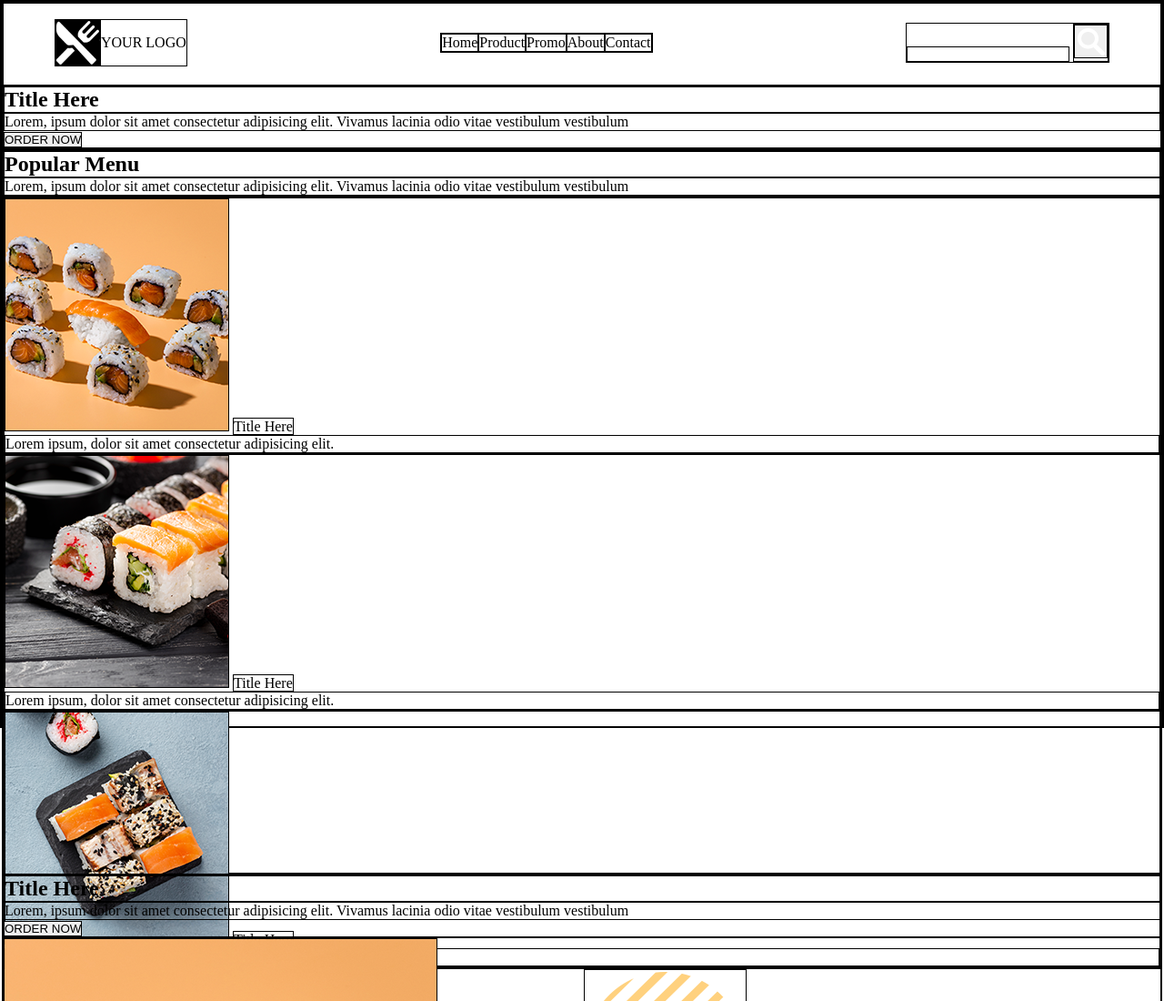
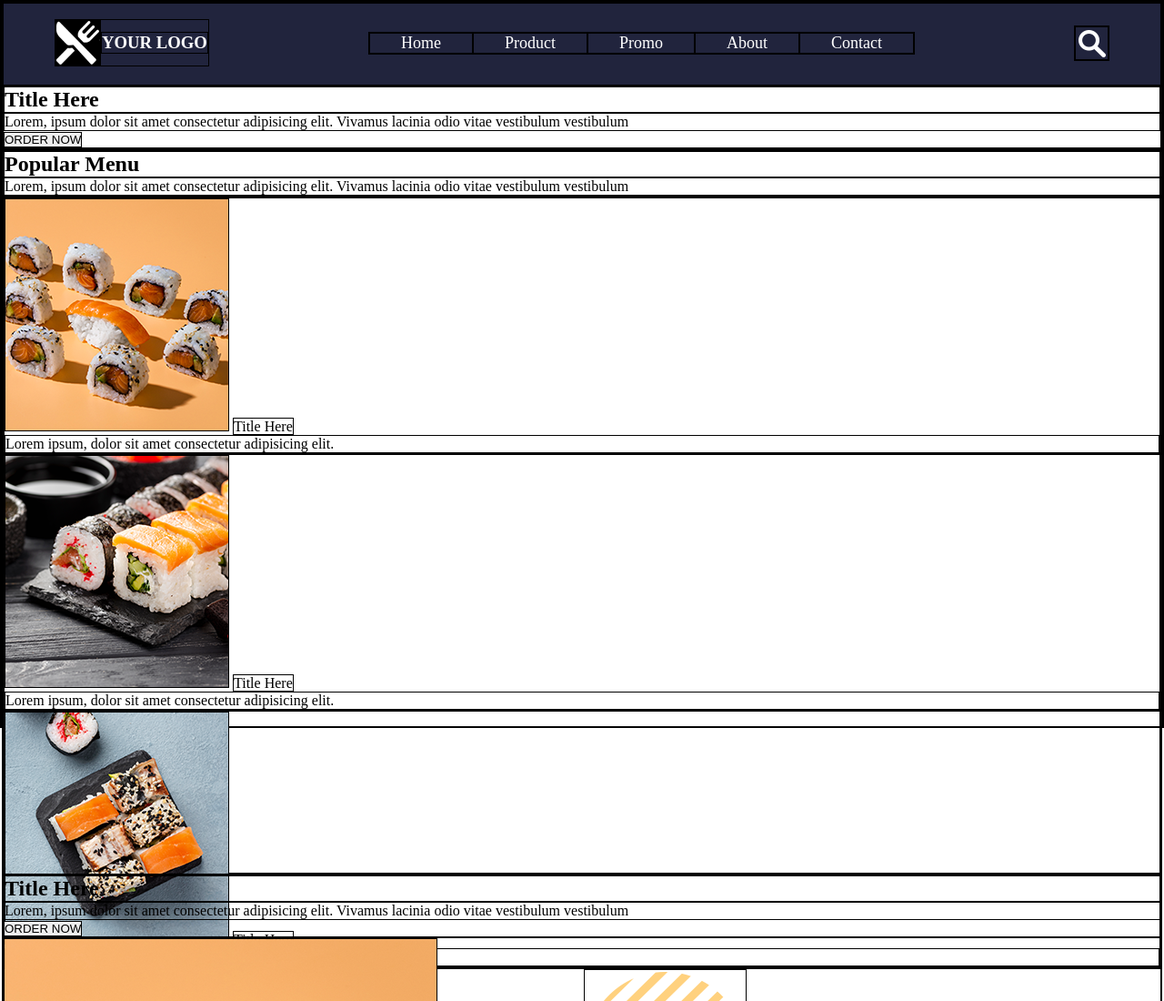
Before and after one commit to godcl1623/markups, a website: page example01/public/index.html in a window 1280 px wide. Shown: the top 1100 px of the page at 91% size. Drawn offline with Linux system fonts and the light colour scheme.

Commit message:
markups - develop - 내비게이션 바 스타일 작성

```diff
--- a/example01/public/index.html
+++ b/example01/public/index.html
@@ -4,7 +4,9 @@
   <meta charset="UTF-8">
   <meta http-equiv="X-UA-Compatible" content="IE=edge">
   <meta name="viewport" content="width=device-width, initial-scale=1.0">
-  <link rel="stylesheet" href="../src/styles/style.css">
+  <!-- <link rel="stylesheet" href="../src/styles/style.css"> -->
+  <link rel="stylesheet" href="../src/styles/root.css">
+  <link rel="stylesheet" href="../src/styles/landing.css">
   <title>Document</title>
 </head>
 <body>
@@ -12,7 +14,7 @@
     <nav class="menu">
       <span class="logo">
         <img src="../src/icons/logo.png" alt="logo" style="background: black;">
-        YOUR LOGO
+        <h3>YOUR LOGO</h3>
       </span>
       <ul class="menus">
         <li>Home</li>
@@ -21,12 +23,12 @@
         <li>About</li>
         <li>Contact</li>
       </ul>
-      <span>
-        <input type="text" />
+      <form>
+        <input type="text" class="activer" />
         <button>
           <img src="../src/icons/search.png" alt="search">
         </button>
-      </span>
+      </form>
     </nav>
     <header class="header">
       <h1>Title Here</h1>
--- /dev/null
+++ b/example01/src/styles/landing.css
@@ -0,0 +1,62 @@
+/* landing root, common */
+.landing .menu, .landing .menu .menus {
+  display: flex;
+  justify-content: space-between;
+  align-items: center;
+}
+
+/* landing - menu */
+.landing .menu {
+  padding: 17px 56px 20px;
+  background: var(--bg-navy);
+  color: white;
+  font-size: bolder;
+}
+
+.landing .menu .logo, .landing .menu form {
+  display: flex;
+  justify-content: center;
+  align-items: center;
+}
+
+.landing .menu .logo {
+  cursor: pointer;
+}
+
+.landing .menu .menus {
+  font-size: 18px;
+}
+
+.landing .menu .menus li {
+  padding: 0 34px;
+  cursor: pointer;
+}
+
+.landing .menu .menus li:last-child {
+  margin-right: 0;
+}
+
+.landing .menu form input {
+  display: none;
+  font-size: 18px;
+  transition: all 0.5s;
+}
+
+.landing .menu form input.active {
+  padding: 3px 5px;
+  display: inline-block;
+}
+
+.landing .menu form button {
+  display: flex;
+  justify-content: center;
+  align-items: center;
+  background: none;
+  border: none;
+  cursor: pointer;
+}
+
+.landing .menu form button img {
+  width: 100%;
+  height: 100%;
+}
--- /dev/null
+++ b/example01/src/styles/root.css
@@ -0,0 +1,41 @@
+*, *::before, *::after {
+  margin: 0;
+  padding: 0;
+  box-sizing: border-box;
+  list-style: none;
+  border: 1px solid black;
+}
+
+html, body {
+  width: 100%;
+  height: 100%;
+}
+
+:root {
+  --bg-yellow: #ffd27d;
+  --bg-navy: #21243d;
+}
+
+body {
+  display: flex;
+  flex-direction: column;
+  justify-content: flex-start;
+  align-items: center;
+}
+
+section {
+  width: 100%;
+  height: 100%;
+}
+
+li, button {
+  cursor: pointer;
+}
+
+li:hover, button:hover {
+  transform: scale(1.1);
+}
+
+li:active, button:active {
+  transform: scale(1.05);
+}
--- a/example01/src/styles/style.css
+++ /dev/null
@@ -1,45 +0,0 @@
-*, *::before, *::after {
-  margin: 0;
-  padding: 0;
-  box-sizing: border-box;
-  list-style: none;
-  border: 1px solid black;
-}
-
-html, body {
-  width: 100%;
-  height: 100%;
-}
-
-:root {
-  --bg-yellow: #ffd27d;
-  --bg-navy: #21243d;
-}
-
-body {
-  display: flex;
-  flex-direction: column;
-  justify-content: flex-start;
-  align-items: center;
-}
-
-section {
-  width: 100%;
-  height: 100%;
-}
-
-.landing .menu, .landing .menu .menus {
-  display: flex;
-  justify-content: space-between;
-  align-items: center;
-}
-
-.landing .menu {
-  padding: 17px 56px 20px;
-}
-
-.landing .menu .logo {
-  display: flex;
-  justify-content: center;
-  align-items: center;
-}
```
